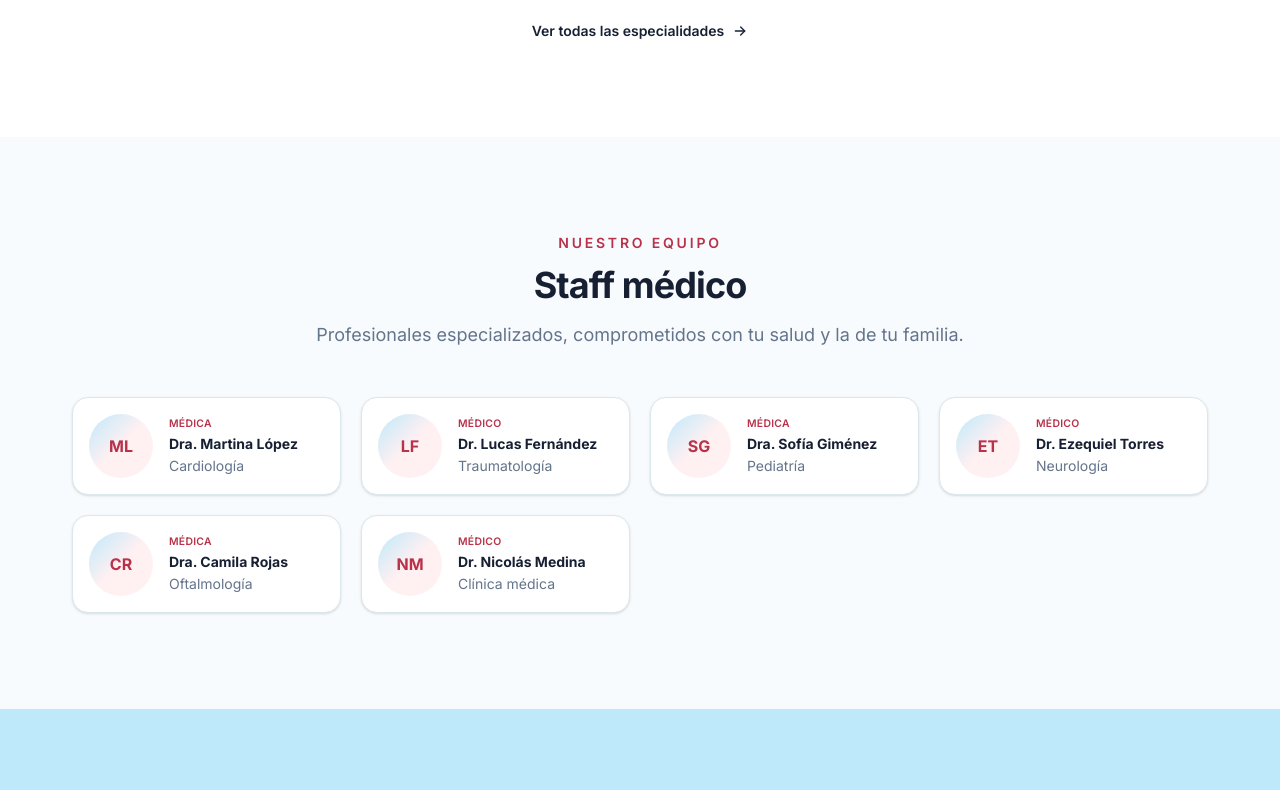
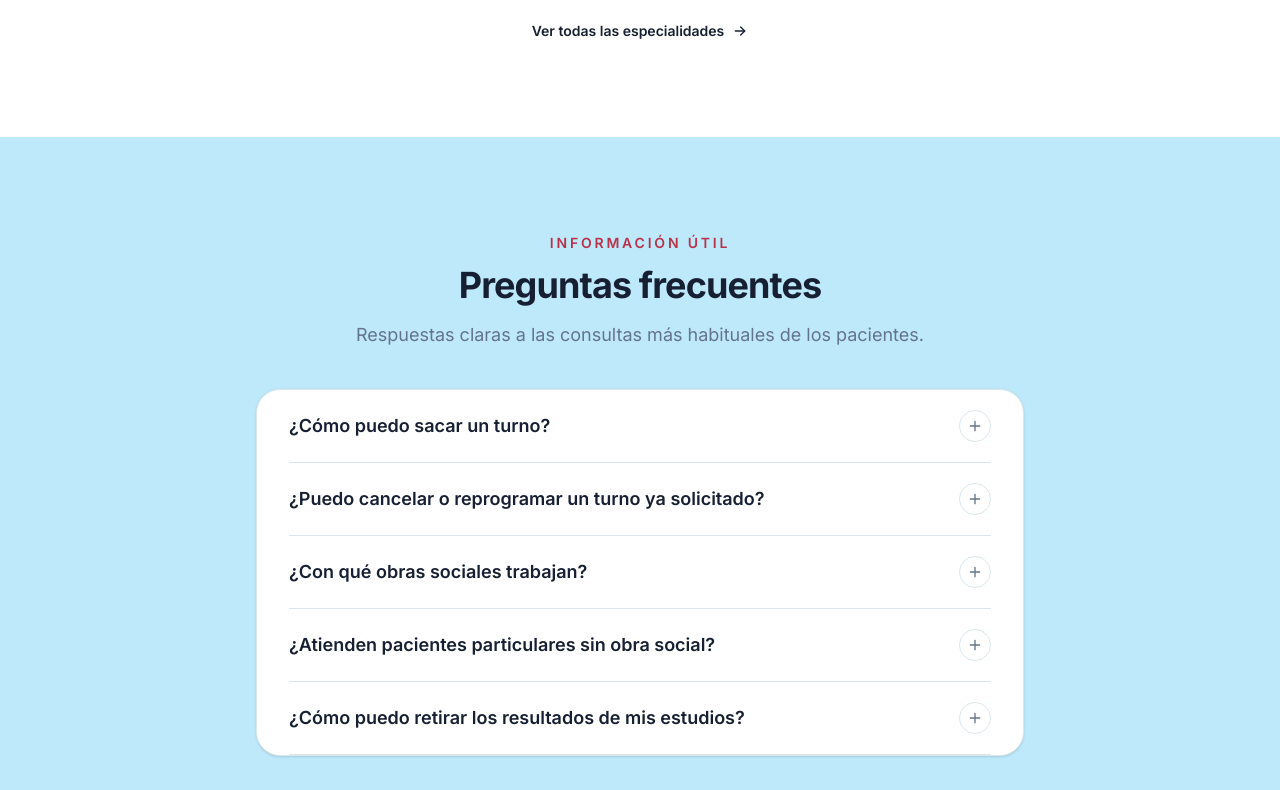
Before and after one commit to Nuvra-Technologies/CMV-landing, a Next.js app: page / in a window 1280 px wide. Shown: the part 2060-2850 px from the top of the page. Built offline with nearby package versions, Linux system fonts and the light colour scheme.

Commit message:
Deleted medical-staff section in home

```diff
--- a/src/app/page.tsx
+++ b/src/app/page.tsx
@@ -8,7 +8,6 @@ import {
 } from "@/components/ui";
 import { SpecialtiesPreview } from "@/components/sections/SpecialtiesPreview";
 import { FAQPreview } from "@/components/sections/FAQPreview";
-import { Staff } from "@/components/sections/Staff";
 import { Location } from "@/components/sections/Location";
 
 
@@ -39,8 +38,6 @@ export default function Home() {
 
       <SpecialtiesPreview />
 
-      <Staff />
-
       <FAQPreview />
 
       <Location />
```
